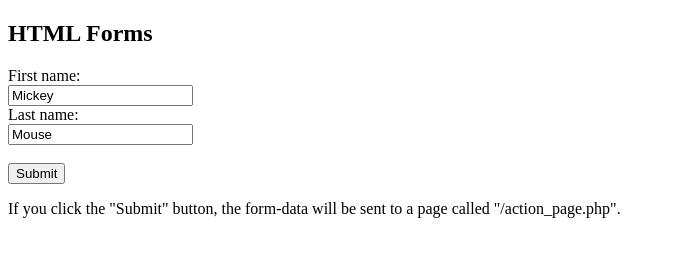
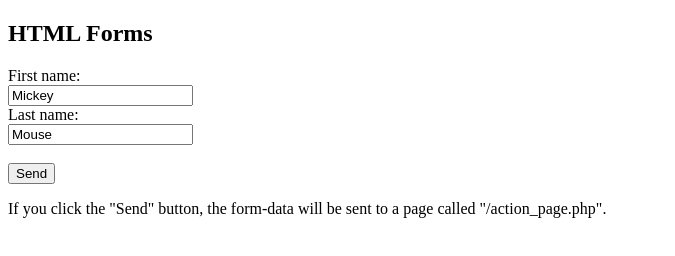
Before and after one commit to brianmeaney/CT417Demo, a plain HTML site: page index.html in a window 1280 px wide. Shown: the whole page, without its empty margins (0-675 px from the left). Drawn offline with Linux system fonts and the light colour scheme.

Commit message:
changed name of button

```diff
--- a/index.html
+++ b/index.html
@@ -11,10 +11,10 @@
   Last name:<br>
   <input type="text" name="lastname" value="Mouse">
   <br><br>
-  <input type="submit" value="Submit">
+  <input type="submit" value="Send">
 </form>
 
-<p>If you click the "Submit" button, the form-data will be sent to a page called "/action_page.php".</p>
+<p>If you click the "Send" button, the form-data will be sent to a page called "/action_page.php".</p>
 
 </body>
 </html>
```
